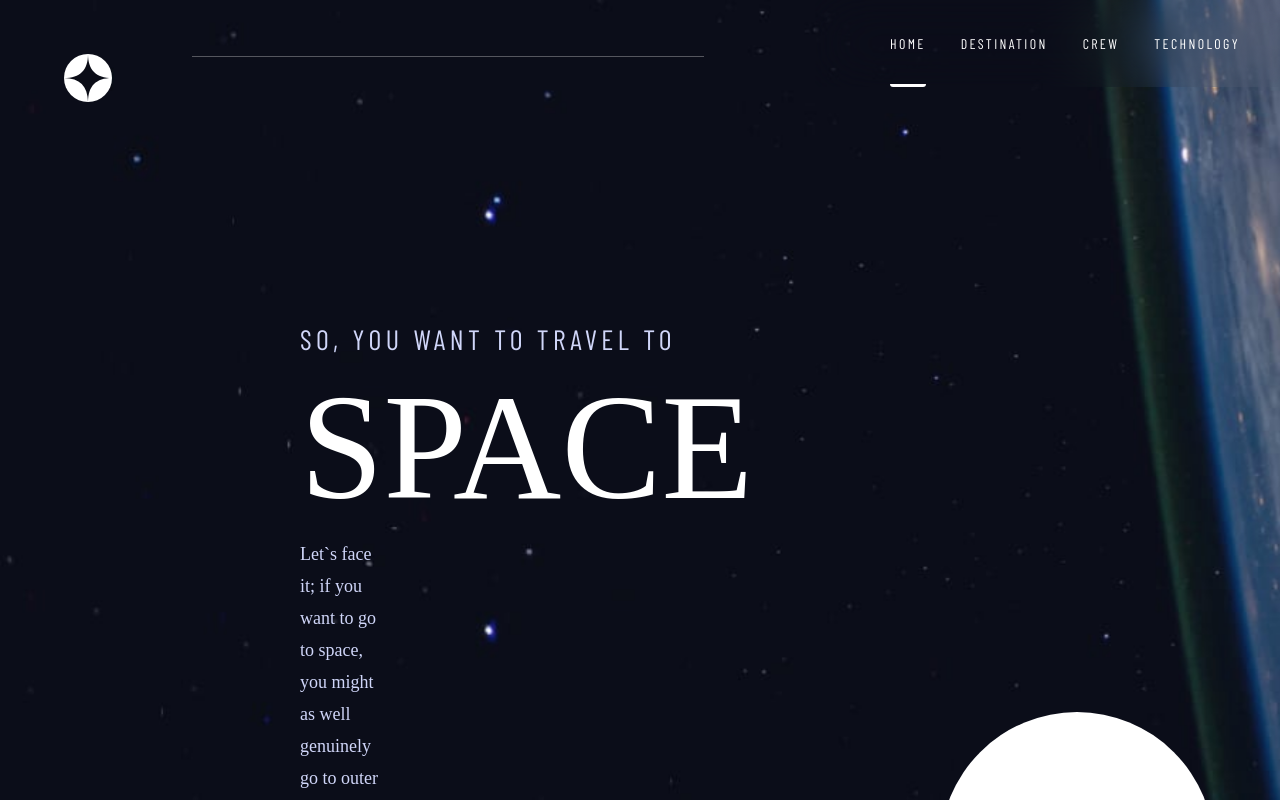
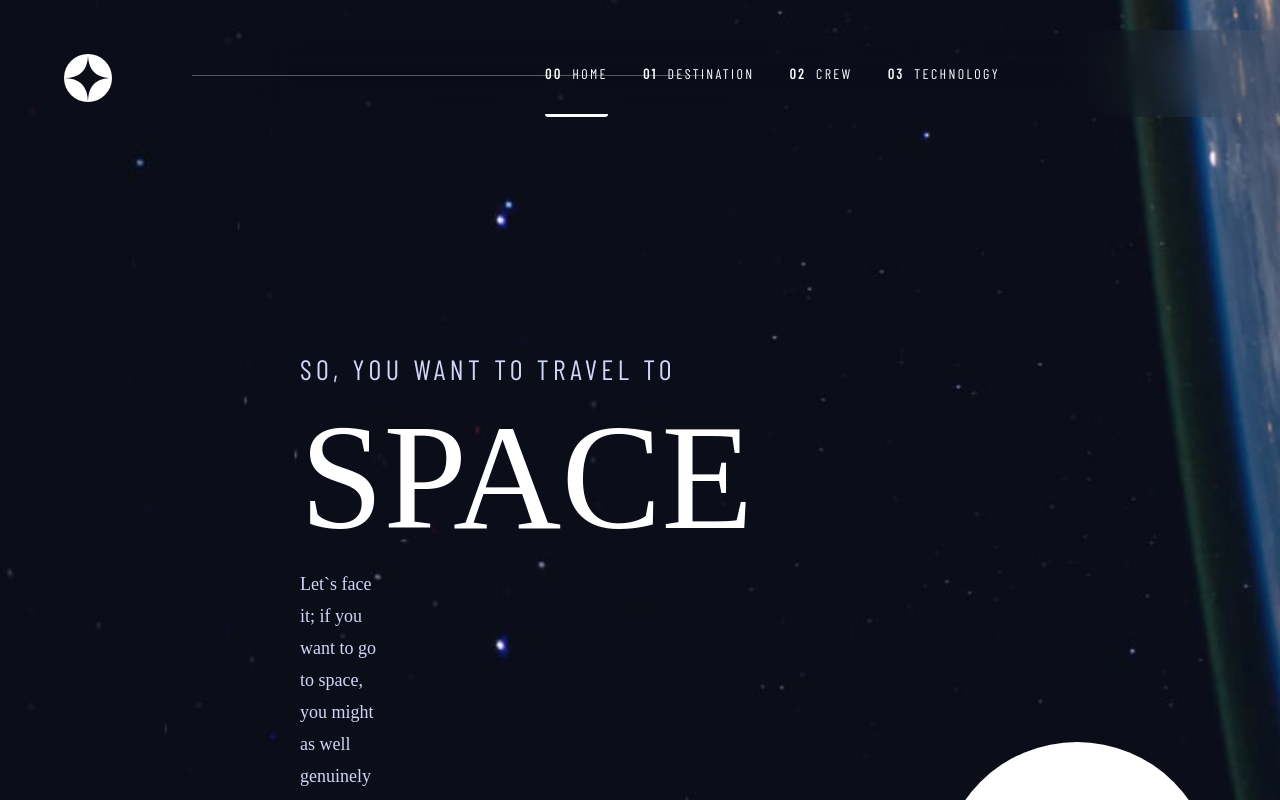
Before and after one commit to KamilKonopski/space-tourism-website-main, a React (Create React App) app: page / in a window 1280 px wide. Shown: the top 800 px of the page. Built offline with nearby package versions, Linux system fonts and the light colour scheme; a web font is replaced by a local one.

Commit message:
menu desktop styles

```diff
--- a/src/components/Menu/Menu.module.css
+++ b/src/components/Menu/Menu.module.css
@@ -76,4 +76,15 @@
     .menu__item span {
         display: none;
     }
+
+    @media screen and (min-width: 1280px) {
+        .menu {
+            margin-top: 30px;
+            padding: 15px 280px;
+        }
+
+        .menu__item span {
+            display: inline-block;
+        }
+    }
 }
```
